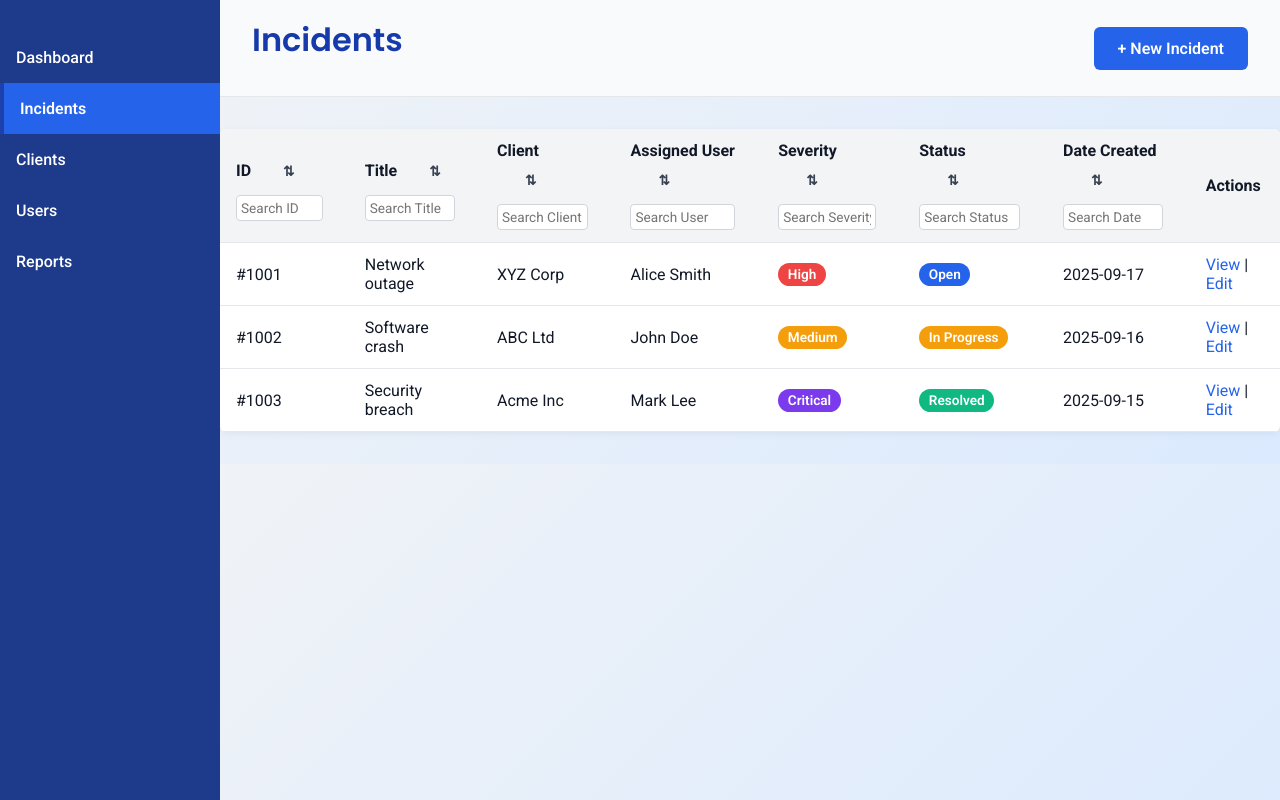
After one commit to h2i0m0a3nshu-star/Incident-Management-Portal, a PHP site: page /public/incidents.html in a window 1280 px wide. The commit adds this page. Run offline with PHP 8.4, Linux system fonts and the light colour scheme.

Commit message:
feat(incidents & clients list): implement incident and clients list pages

```diff
--- a/public/css/styles.css
+++ b/public/css/styles.css
@@ -1,13 +1,23 @@
-@import url('https://fonts.googleapis.com/css2?family=Open+Sans:ital,wght@0,300..800;1,300..800&family=Roboto:ital,wght@0,100..900;1,100..900&display=swap');
+/* =====================
+   Fonts & Base Styles
+===================== */
+@import url('https://fonts.googleapis.com/css2?family=Open+Sans:wght@300..800&family=Roboto:wght@100..900&family=Poppins:wght@400;600&display=swap');
 
-*{
-    font-family: Roboto, 'Open Sans', 'Helvetica Neue', sans-serif;
+* {
+  font-family: Roboto, 'Open Sans', 'Helvetica Neue', sans-serif;
+  margin: 0;
+  padding: 0;
+  box-sizing: border-box;
 }
 
 body {
   background: linear-gradient(135deg, #f3f4f6, #dbeafe);
+  color: #111827;
 }
 
+/* =====================
+   Headings & Text
+===================== */
 h1 {
   font-family: 'Poppins', sans-serif;
   font-weight: 600;
@@ -15,27 +25,30 @@ h1 {
   margin-bottom: 1rem;
 }
 
-nav a {
-  display: block;
-  margin: 0.5rem 0;
-  font-size: 0.9rem;
-  color: #3568e7;
-  text-decoration: none;
+h2 {
+  font-size: 1.5rem;
+  font-weight: 600;
+  color: #111827;
+  margin-bottom: 1rem;
 }
 
-nav a:hover {
+p {
+  margin-bottom: 1rem;
+}
+
+a {
+  text-decoration: none;
+  color: #2563eb;
+}
+a:hover {
   text-decoration: underline;
 }
 
-main p:last-child {
-  font-size: 0.85rem;
-  color: #4b5563;
-}
-
+/* =====================
+   Utility Classes
+===================== */
 .no-border {
   border: none;
-  padding: 0;
-  margin: 0;
 }
 
 .visually-hidden {
@@ -49,135 +62,114 @@ main p:last-child {
   border: 0;
 }
 
-.form-group{
-    padding: 0.2rem;
+.required {
+  color: red;
+  margin-left: 0.25rem;
+}
+
+/* =====================
+   Auth Pages (Login, Forgot Password)
+===================== */
+#login-form-container,
+#forgot-form-container {
+  display: flex;
+  justify-content: center;
+  align-items: center;
+  min-height: 100vh;
 }
 
 .box-container {
-  background: white;
+  background: #fff;
   border-radius: 10px;
   padding: 2em 3em;
-  box-shadow: 0 8px 24px rgba(0,0,0,0.15);
+  box-shadow: 0 8px 24px rgba(0, 0, 0, 0.15);
   text-align: center;
 }
 
 .login-subtitle {
   font-size: 1rem;
   color: #4b5563;
-  margin-bottom: 1.5rem;
+  margin: 0.5rem 0 1.5rem 0;
 }
 
-
-#login-form{
-    display: grid;
-    grid-template-rows: auto auto;
-    text-align: center;
+form {
+  display: grid;
+  gap: 1rem;
 }
 
-#login-form-container{
-    display: flex;
-    justify-content: center;
-    align-items: center;
-    min-height: 100vh;
+.form-group {
+  display: flex;
+  flex-direction: column;
 }
 
-#login-form input {
-  width: 20rem;
+.form-group label {
+  font-weight: 500;
+  margin-bottom: 0.5rem;
+}
+
+form input,
+form select,
+form textarea {
+  width: 100%;
   padding: 0.75rem;
   border: 1px solid #d1d5db;
-  border-radius: 5px;
+  border-radius: 6px;
   font-size: 1rem;
-  margin-bottom: 1rem;
-  transition: 0.2s;
-}
-#login-form input:focus {
-  border-color: #3568e7;
-  outline: none;
-  box-shadow: 0 0 5px rgba(53,104,231,0.4);
+  transition: border-color 0.2s, box-shadow 0.2s;
 }
 
-#login-button {
-  width: 80%;
-  padding: 0.75rem;
-  background: #3568e7;
-  color: white;
-  font-size: 1rem;
-  font-weight: bold;
-  border: none;
+form input:focus,
+form select:focus,
+form textarea:focus {
+  border-color: #2563eb;
+  outline: none;
+  box-shadow: 0 0 5px rgba(37, 99, 235, 0.3);
+}
+
+/* Buttons */
+button,
+#login-button,
+#forgot-form button,
+#new-incident-button,
+#new-client-button,
+#create-button,
+#cancel-button {
+  padding: 0.75rem 1.5rem;
   border-radius: 6px;
+  font-weight: 600;
   cursor: pointer;
   transition: background 0.3s ease;
+  border: none;
 }
 
-#login-button:hover {
-  background: #163aa9;
+#login-button,
+#forgot-form button,
+#create-button,
+#new-incident-button,
+#new-client-button {
+  background: #2563eb;
+  color: #fff;
+}
+#login-button:hover,
+#forgot-form button:hover,
+#create-button:hover,
+#new-incident-button:hover,
+#new-client-button:hover {
+  background: #1e40af;
 }
 
-.login-subtitle {
-  font-size: 1rem;
-  color: #4b5563;
-  margin: 0.5rem 0 1.5rem 0;
-  font-weight: 400;
+#cancel-button {
+  background: #f3f4f6;
+  border: 1px solid #d1d5db;
+  color: #374151;
+}
+#cancel-button:hover {
+  background: #e5e7eb;
 }
 
-#forgot-form {
-  display: grid;
-  grid-template-rows: auto auto;
-  text-align: center;
-  margin-top: 1rem;
-}
-
-#forgot-form input {
-  width: 20rem;
-  padding: 0.75rem;
-  border: 1px solid #d1d5db;
-  border-radius: 5px;
-  font-size: 1rem;
-  margin-bottom: 1rem;
-  transition: 0.2s;
-}
-
-#forgot-form input:focus {
-  border-color: #3568e7;
-  outline: none;
-  box-shadow: 0 0 5px rgba(53,104,231,0.4);
-}
-
-#forgot-form button {
-  width: 100%;
-  padding: 0.75rem;
-  background: #3568e7;
-  color: white;
-  font-size: 1rem;
-  font-weight: bold;
-  border: none;
-  border-radius: 6px;
-  cursor: pointer;
-  transition: background 0.3s ease;
-}
-
-#forgot-form button:hover {
-  background: #163aa9;
-}
-
-#forgot-form + p a {
-  color: #3568e7;
-  text-decoration: none;
-  font-weight: 500;
-}
-
-#forgot-form + p a:hover {
-  text-decoration: underline;
-}
-
-/* Layout */
-body {
-  display: flex;
-  margin: 0;
-  font-family: Roboto, 'Open Sans', sans-serif;
-}
-
-/* Sidebar */
+/* =====================
+   Layout (Sidebar + Main)
+===================== */
 #sidebar {
   width: 220px;
   background: #1e3a8a;
@@ -189,13 +181,19 @@ body {
   top: 0;
   transition: transform 0.3s ease;
 }
+
 #sidebar nav {
   padding: 1rem;
+  font-weight: 500;
   cursor: pointer;
-  font-weight: 500;
 }
 #sidebar nav:hover {
   background: #2563eb;
+}
+#sidebar .active {
+  background: #2563eb;
+  border-left: 4px solid #1e40af;
+  font-weight: 600;
 }
 
 #main-content {
@@ -205,16 +203,8 @@ body {
   flex-direction: column;
 }
 
-#hamburger {
-  background: none;
-  border: none;
-  font-size: 1.5rem;
-  cursor: pointer;
-  color: #111827;
-  margin-right: 1rem;
-}
-
-#dashboard-header {
+/* Header */
+header {
   display: flex;
   justify-content: space-between;
   align-items: center;
@@ -222,57 +212,14 @@ body {
   padding: 1rem 2rem;
   border-bottom: 1px solid #e5e7eb;
 }
-#dashboard-header h2 {
-  flex: 1;
-  margin: 0;
-}
-#dashboard-header nav {
-  margin-left: auto;
-}
 
-#dashboard-header {
-  display: flex;
-  justify-content: space-between;
-  align-items: center;
-  padding: 1rem 2rem;
-  background: #f9fafb;
-  border-bottom: 1px solid #e5e7eb;
-}
-
-#dashboard-header h2 {
-  font-size: 1.5rem;
-  font-weight: 600;
-  color: #111827;
-}
-
-#new-incident-button {
-  background: #2563eb;
-  color: #fff;
-  padding: 0.5rem 1rem;
-  border-radius: 6px;
-  font-weight: 500;
-  text-decoration: none;
-  transition: background 0.3s ease;
-}
-#new-incident-button:hover {
-  background: #1e40af;
-}
-
-#dashboard-main {
-  padding: 2rem;
-}
-
-#dashboard-main section h2 {
-  font-size: 1.25rem;
-  font-weight: 600;
-  margin-bottom: 1rem;
-  color: #1f2937;
-}
-
+/* =====================
+   Dashboard Cards
+===================== */
 .card-container {
   display: flex;
   gap: 1rem;
-  margin-bottom: 2rem;
+  margin: 2rem 0;
 }
 .card {
   flex: 1;
@@ -299,7 +249,7 @@ body {
   border-radius: 6px;
   overflow: hidden;
   box-shadow: 0 2px 8px rgba(0,0,0,0.05);
-  margin-bottom: 2rem;
+  margin: 2rem 0;
 }
 .data-table thead {
   background: #f3f4f6;
@@ -314,6 +264,31 @@ body {
   background: #f9fafb;
 }
 
+/* Search + Sort */
+.data-table thead input.search-input {
+  width: 90%;
+  padding: 0.25rem;
+  font-size: 0.85rem;
+  margin-top: 0.25rem;
+  border: 1px solid #d1d5db;
+  border-radius: 4px;
+}
+
+.sort-btn {
+  background: none;
+  border: none;
+  cursor: pointer;
+  font-size: 0.85rem;
+  margin-left: 0.25rem;
+  color: #374151;
+}
+.sort-btn:hover {
+  color: #2563eb;
+}
+
+/* =====================
+   Status & Severity Tags
+===================== */
 .tag {
   padding: 0.2rem 0.6rem;
   border-radius: 12px;
--- a/public/dashboard.html
+++ b/public/dashboard.html
@@ -19,7 +19,6 @@
     <div id="main-content">
         <!-- Header -->
         <header id="dashboard-header">
-            <button id="hamburger">&#9776;</button>
             <h2>Dashboard</h2>
             <nav>
                 <a id="new-incident-button" href="#">New Incident</a>
--- /dev/null
+++ b/public/incidents.html
@@ -0,0 +1,110 @@
+<!DOCTYPE html>
+<html lang="en-US">
+
+<head>
+    <meta charset="utf-8" />
+    <title>Incidents</title>
+    <link rel="stylesheet" href="css/styles.css" />
+    <script src="js/eventhandler.js" defer></script>
+</head>
+
+<body>
+    <!-- Sidebar -->
+    <aside id="sidebar">
+        <nav>Dashboard</nav>
+        <nav class="active">Incidents</nav>
+        <nav>Clients</nav>
+        <nav>Users</nav>
+        <nav>Reports</nav>
+    </aside>
+
+    <!-- Main Content -->
+    <div id="main-content">
+        <header id="incidents-header">
+            <h1>Incidents</h1>
+            <nav>
+                <a id="new-incident-button" href="new-incident.html">+ New Incident</a>
+            </nav>
+        </header>
+
+        <main id="incidents-list-container">
+            <section>
+                <table class="data-table" id="incidents-table">
+                    <thead>
+                        <tr>
+                            <th>
+                                ID
+                                <button class="sort-btn" data-col="0">⇅</button>
+                                <input type="text" class="search-input" placeholder="Search ID">
+                            </th>
+                            <th>
+                                Title
+                                <button class="sort-btn" data-col="1">⇅</button>
+                                <input type="text" class="search-input" placeholder="Search Title">
+                            </th>
+                            <th>
+                                Client
+                                <button class="sort-btn" data-col="2">⇅</button>
+                                <input type="text" class="search-input" placeholder="Search Client">
+                            </th>
+                            <th>
+                                Assigned User
+                                <button class="sort-btn" data-col="3">⇅</button>
+                                <input type="text" class="search-input" placeholder="Search User">
+                            </th>
+                            <th>
+                                Severity
+                                <button class="sort-btn" data-col="4">⇅</button>
+                                <input type="text" class="search-input" placeholder="Search Severity">
+                            </th>
+                            <th>
+                                Status
+                                <button class="sort-btn" data-col="5">⇅</button>
+                                <input type="text" class="search-input" placeholder="Search Status">
+                            </th>
+                            <th>
+                                Date Created
+                                <button class="sort-btn" data-col="6">⇅</button>
+                                <input type="text" class="search-input" placeholder="Search Date">
+                            </th>
+                            <th>Actions</th>
+                        </tr>
+                    </thead>
+                    <tbody>
+                        <tr>
+                            <td>#1001</td>
+                            <td>Network outage</td>
+                            <td>XYZ Corp</td>
+                            <td>Alice Smith</td>
+                            <td><span class="tag high">High</span></td>
+                            <td><span class="tag open">Open</span></td>
+                            <td>2025-09-17</td>
+                            <td><a href="#">View</a> | <a href="#">Edit</a></td>
+                        </tr>
+                        <tr>
+                            <td>#1002</td>
+                            <td>Software crash</td>
+                            <td>ABC Ltd</td>
+                            <td>John Doe</td>
+                            <td><span class="tag medium">Medium</span></td>
+                            <td><span class="tag inprogress">In Progress</span></td>
+                            <td>2025-09-16</td>
+                            <td><a href="#">View</a> | <a href="#">Edit</a></td>
+                        </tr>
+                        <tr>
+                            <td>#1003</td>
+                            <td>Security breach</td>
+                            <td>Acme Inc</td>
+                            <td>Mark Lee</td>
+                            <td><span class="tag critical">Critical</span></td>
+                            <td><span class="tag resolved">Resolved</span></td>
+                            <td>2025-09-15</td>
+                            <td><a href="#">View</a> | <a href="#">Edit</a></td>
+                        </tr>
+                    </tbody>
+                </table>
+            </section>
+        </main>
+    </div>
+</body>
+</html>
```
Also changed, not shown: other parts of public/css/styles.css (+11 -76 lines), public/clients.html (added, +91 -0 lines).
